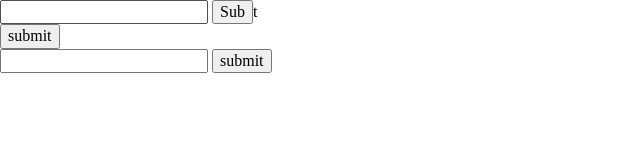
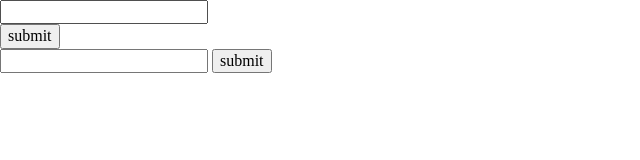
Before and after one commit to TELEUZI/online-zoo, a plain HTML site: page src/index.html in a window 1280 px wide. Shown: the whole page, without its empty margins (0-640 px from the left). Drawn offline with Linux system fonts and the light colour scheme.

```diff
--- a/src/index.html
+++ b/src/index.html
@@ -32,9 +32,8 @@
   ></script>
   <!-- End of HubSpot Embed Code -->
   <body>
-    <form class="test7">
+    <form class="test8">
       <input type="email" />
-      <button type="submit">Sub</button>t
       <div class="submit">
         <input onclick="" type="submit" value="submit" />
       </div>
```
